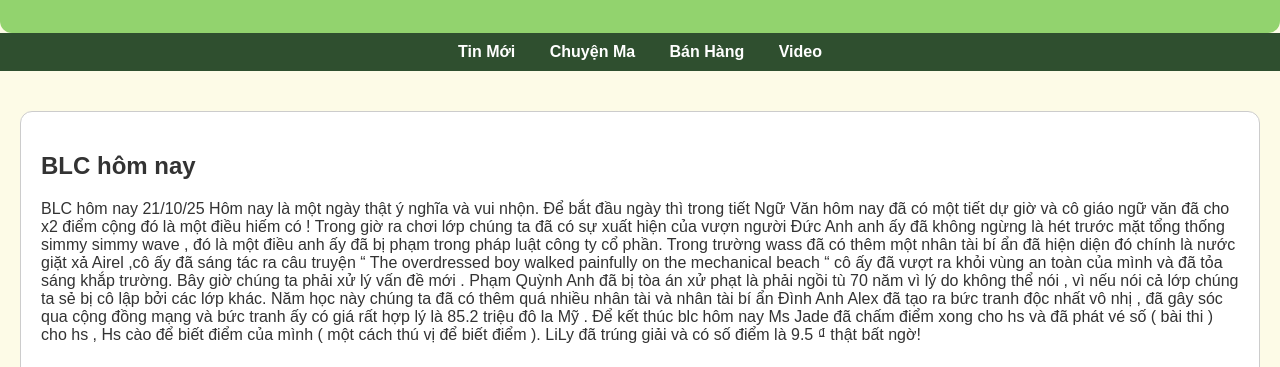
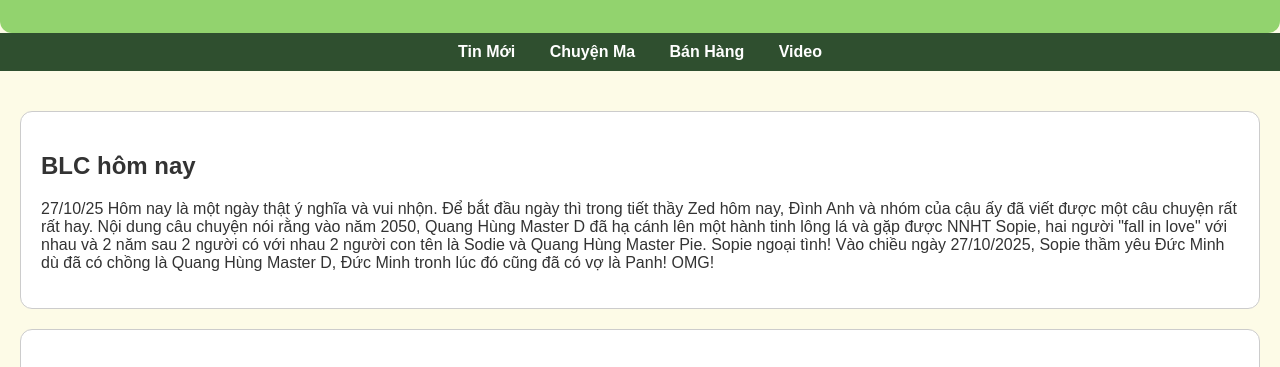
Before and after one commit to alex142802/bao-la-chuoi3, a plain HTML site: page index.html in a window 1280 px wide. Shown: the part 399-766 px from the top of the page. Drawn offline with Linux system fonts and the light colour scheme.

Commit message:
Update index.html

```diff
--- a/index.html
+++ b/index.html
@@ -105,18 +105,11 @@
   <main>
     <article id="tinmoi">
       <h2>BLC hôm nay</h2>
-      <p>BLC hôm nay
-21/10/25 Hôm nay là một ngày thật ý nghĩa và vui nhộn. Để bắt đầu ngày thì trong tiết Ngữ Văn hôm nay
-        đã có một tiết dự giờ và cô giáo ngữ văn đã cho x2 điểm cộng đó là một điều hiếm có !
-        Trong giờ ra chơi lớp chúng ta đã có sự xuất hiện của vượn người Đức Anh anh ấy đã không ngừng là hét trước mặt tổng thống simmy simmy wave
-        , đó là một điều anh ấy đã bị phạm trong pháp luật công ty cổ phần.
-        Trong trường wass đã có thêm một nhân tài bí ẩn đã hiện diện đó chính là nước giặt xả Airel ,cô ấy đã sáng tác ra câu truyện
-        “ The overdressed boy walked painfully on the mechanical beach “ cô ấy đã vượt ra khỏi vùng an toàn của mình và đã tỏa sáng khắp trường.
-        Bây giờ chúng ta phải xử lý vấn đề mới . Phạm Quỳnh Anh đã bị tòa án xử phạt là phải ngồi tù 70 năm vì lý do không thể nói , vì nếu nói cả lớp chúng ta sẻ bị cô lập bởi các lớp khác.
-        Năm học này chúng ta đã có thêm quá nhiều nhân tài và nhân tài bí ẩn Đình Anh Alex đã tạo ra bức tranh độc nhất vô nhị ,
-        đã gây sóc qua cộng đồng mạng và bức tranh ấy có giá rất hợp lý là 85.2 triệu đô la Mỹ .
-         Để kết thúc blc hôm nay Ms Jade đã chấm điểm xong cho hs và đã phát vé số ( bài thi ) cho hs ,
-        Hs cào để biết điểm của mình ( một cách thú vị để biết điểm ). LiLy đã trúng giải và có số điểm là 9.5 ₫ thật bất ngờ!</p>
+      <p>27/10/25 Hôm nay là một ngày thật ý nghĩa và vui nhộn. Để bắt đầu ngày thì trong tiết thầy Zed hôm nay, Đình Anh và nhóm của cậu ấy đã viết được một câu chuyện rất rất hay. Nội dung câu chuyện nói rằng vào năm 2050,
+        Quang Hùng Master D đã hạ cánh lên một hành tinh lông lá và gặp được NNHT Sopie, hai người "fall in love" với nhau và 2 năm sau 2 người
+        có với nhau 2 người con tên là Sodie và Quang Hùng Master Pie.
+        Sopie ngoại tình! Vào chiều ngày 27/10/2025, Sopie thầm yêu Đức Minh dù đã có chồng là Quang Hùng Master D, Đức Minh tronh lúc đó cũng đã có vợ là Panh! OMG!
+        </p>
     </article>
 
     <article id="chuyenma">
```
